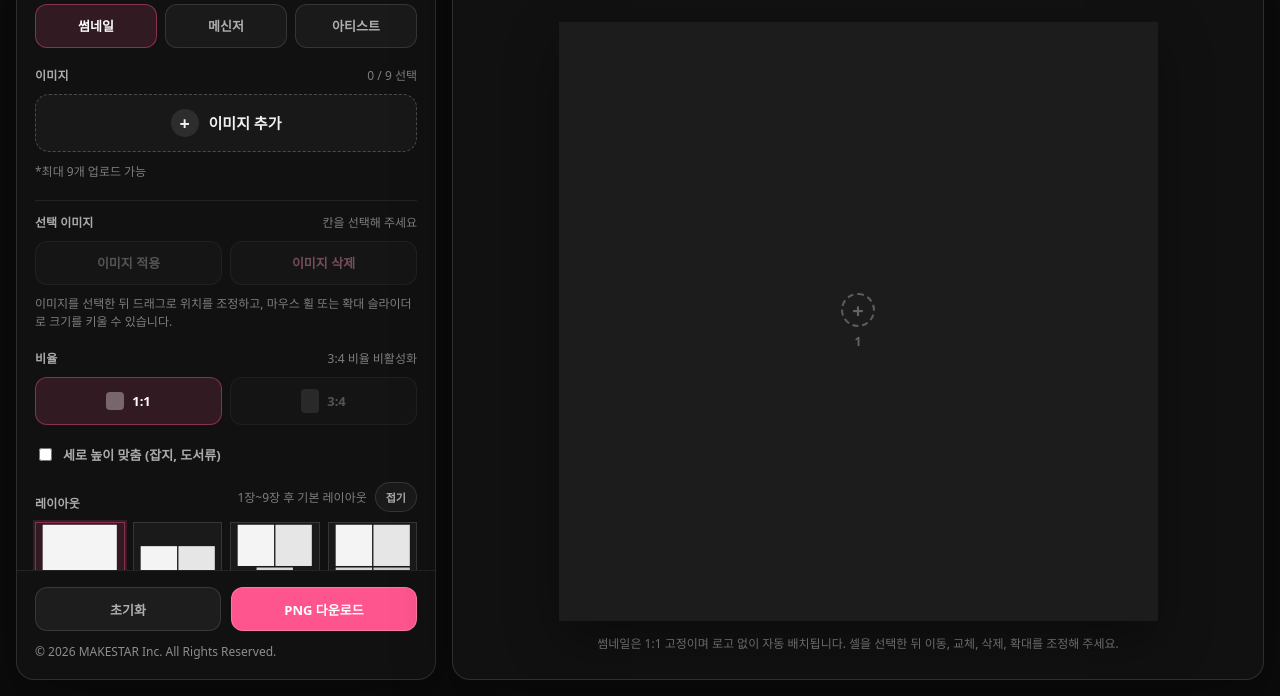
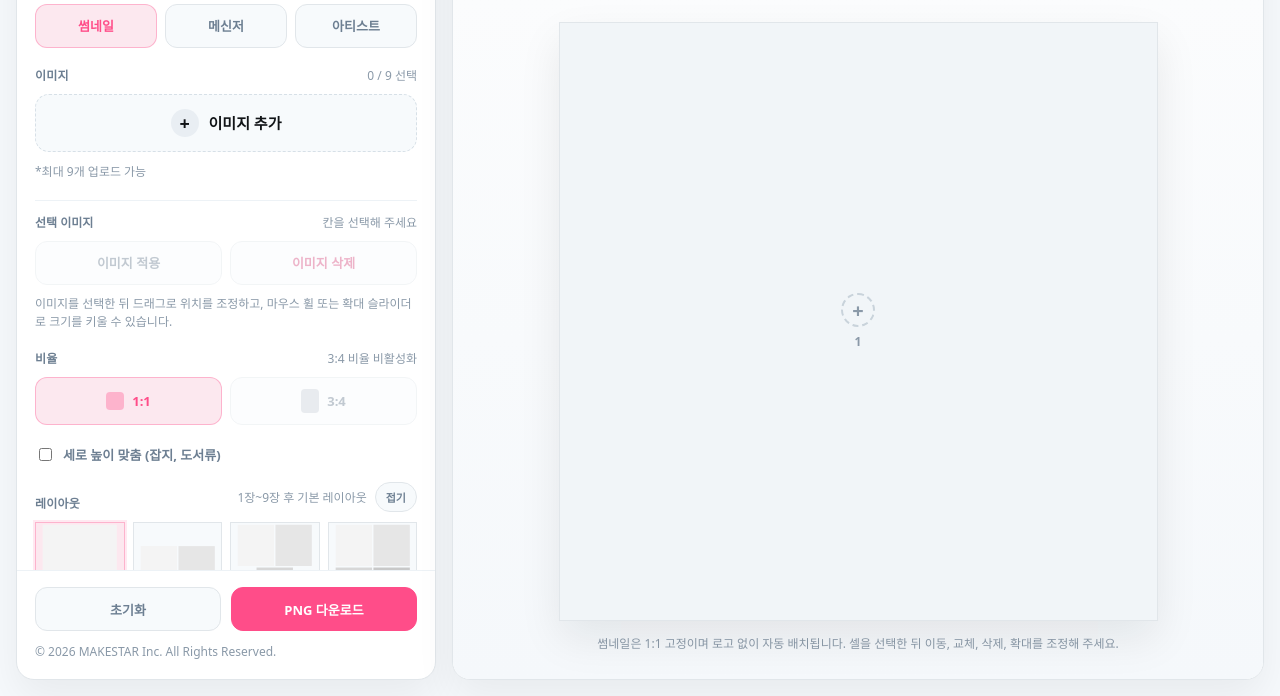
Before and after one commit to ChoiChunghun/MAKESTAR-Collage, a plain HTML site: page CollageMachine.html in a window 1280 px wide. Shown: the part 104-800 px from the top of the page. Drawn offline with Linux system fonts and the light colour scheme; a web font is replaced by a local one.

Commit message:
Apply light design system styling

```diff
--- a/CollageMachine.html
+++ b/CollageMachine.html
@@ -9,17 +9,20 @@
 <link rel="stylesheet" href="https://cdn.jsdelivr.net/gh/orioncactus/pretendard/dist/web/static/pretendard.css">
 <style>
 :root{
-  --bg:#0b0b0b;
-  --panel:#111111;
-  --panel-2:#151515;
-  --line:rgba(255,255,255,.12);
-  --line-soft:rgba(255,255,255,.08);
-  --text:rgba(255,255,255,.94);
-  --muted:rgba(255,255,255,.65);
-  --muted-2:rgba(255,255,255,.46);
-  --accent:#FF558F;
-  --accent-soft:rgba(255,85,143,.14);
-  --shadow:0 24px 60px rgba(0,0,0,.28);
+  --bg:#f6f9fc;
+  --panel:#ffffff;
+  --panel-2:#fcfdfd;
+  --surface:#f7fafc;
+  --surface-strong:#f1f5f8;
+  --line:#e1e6ea;
+  --line-soft:#edf2f6;
+  --text:#111417;
+  --muted:#6d7f92;
+  --muted-2:#8a99a8;
+  --accent:#ff4d89;
+  --accent-soft:#fce8ef;
+  --accent-line:rgba(255,77,137,.34);
+  --shadow:0 18px 40px rgba(17,20,23,.06);
   --radius-lg:18px;
   --radius-md:14px;
   --radius-sm:10px;
@@ -101,18 +104,18 @@ button{border:none;cursor:pointer}
   padding:10px 12px;
   border:1px solid var(--line);
   border-radius:12px;
-  background:rgba(255,255,255,.04);
+  background:var(--surface);
   color:var(--muted);
   font-size:13px;
   font-weight:700;
   transition:background .18s,border-color .18s,color .18s,transform .18s;
 }
 
-.mode-tab:hover{background:rgba(255,255,255,.07);color:var(--text)}
+.mode-tab:hover{background:var(--surface-strong);color:var(--text)}
 .mode-tab.active{
   background:var(--accent-soft);
-  border-color:rgba(255,85,143,.42);
-  color:#fff;
+  border-color:var(--accent-line);
+  color:var(--accent);
 }
 
 .panel-body{
@@ -126,7 +129,7 @@ button{border:none;cursor:pointer}
 }
 
 .panel-body::-webkit-scrollbar{width:6px}
-.panel-body::-webkit-scrollbar-thumb{background:rgba(255,255,255,.14);border-radius:999px}
+.panel-body::-webkit-scrollbar-thumb{background:rgba(138,153,168,.45);border-radius:999px}
 
 .section{
   display:flex;
@@ -173,9 +176,9 @@ button{border:none;cursor:pointer}
   gap:10px;
   min-height:58px;
   padding:14px 16px;
-  border:1.5px dashed rgba(255,255,255,.22);
+  border:1.5px dashed #d7e0e7;
   border-radius:var(--radius-md);
-  background:rgba(255,255,255,.03);
+  background:var(--surface);
   color:var(--text);
   font-size:15px;
   font-weight:700;
@@ -183,9 +186,9 @@ button{border:none;cursor:pointer}
 }
 
 .upload-btn:hover{
-  border-color:rgba(255,85,143,.52);
+  border-color:var(--accent-line);
   background:var(--accent-soft);
-  color:#fff;
+  color:var(--accent);
 }
 
 .upload-plus{
@@ -194,7 +197,7 @@ button{border:none;cursor:pointer}
   width:28px;
   height:28px;
   border-radius:50%;
-  background:rgba(255,255,255,.09);
+  background:#e9eef3;
   font-size:18px;
   font-weight:700;
 }
@@ -216,7 +219,7 @@ button{border:none;cursor:pointer}
   overflow:hidden;
   border-radius:12px;
   border:1px solid var(--line);
-  background:#1b1b1b;
+  background:var(--surface);
 }
 
 .img-thumb img{
@@ -235,11 +238,12 @@ button{border:none;cursor:pointer}
   width:26px;
   height:26px;
   border-radius:50%;
-  background:rgba(0,0,0,.56);
-  color:#fff;
+  background:rgba(252,253,253,.96);
+  color:var(--muted);
   font-size:12px;
   font-weight:700;
-  border:none;
+  border:1px solid rgba(225,230,234,.92);
+  box-shadow:0 8px 18px rgba(17,20,23,.08);
 }
 
 .img-index{
@@ -249,11 +253,12 @@ button{border:none;cursor:pointer}
   min-width:24px;
   padding:4px 7px;
   border-radius:999px;
-  background:rgba(0,0,0,.56);
-  color:#fff;
+  background:rgba(252,253,253,.96);
+  color:var(--muted);
   font-size:11px;
   font-weight:700;
   line-height:1;
+  border:1px solid rgba(225,230,234,.92);
 }
 
 .img-count{
@@ -276,18 +281,18 @@ button{border:none;cursor:pointer}
   padding:10px 12px;
   border:1px solid var(--line);
   border-radius:12px;
-  background:rgba(255,255,255,.04);
+  background:var(--surface);
   color:var(--muted);
   font-size:13px;
   font-weight:700;
   transition:background .18s,border-color .18s,color .18s,opacity .18s;
 }
 
-.ratio-chip:hover:not(.disabled){background:rgba(255,255,255,.07);color:var(--text)}
+.ratio-chip:hover:not(.disabled){background:var(--surface-strong);color:var(--text)}
 .ratio-chip.active{
   background:var(--accent-soft);
-  border-color:rgba(255,85,143,.42);
-  color:#fff;
+  border-color:var(--accent-line);
+  color:var(--accent);
 }
 
 .ratio-chip.disabled{
@@ -316,7 +321,7 @@ button{border:none;cursor:pointer}
   padding:6px 10px;
   border:1px solid var(--line);
   border-radius:999px;
-  background:rgba(255,255,255,.04);
+  background:var(--surface);
   color:var(--muted);
   font-size:11px;
   font-weight:700;
@@ -324,8 +329,8 @@ button{border:none;cursor:pointer}
 }
 
 .section-toggle:hover{
-  background:rgba(255,255,255,.08);
-  color:#fff;
+  background:var(--surface-strong);
+  color:var(--text);
 }
 
 .layout-body.collapsed{
@@ -337,18 +342,18 @@ button{border:none;cursor:pointer}
   aspect-ratio:1;
   overflow:hidden;
   border:1px solid var(--line);
-  background:rgba(255,255,255,.04);
+  background:var(--surface);
   transition:border-color .18s,background .18s,transform .18s,box-shadow .18s;
 }
 
 .layout-thumb:hover{
-  background:rgba(255,255,255,.07);
+  background:var(--surface-strong);
   transform:translateY(-1px);
 }
 
 .layout-thumb.active{
-  border-color:rgba(255,85,143,.42);
-  box-shadow:0 0 0 2px rgba(255,85,143,.16);
+  border-color:var(--accent-line);
+  box-shadow:0 0 0 2px rgba(255,77,137,.12);
   background:var(--accent-soft);
 }
 
@@ -366,7 +371,7 @@ button{border:none;cursor:pointer}
   color:var(--muted-2);
 }
 
-.layout-thumb.active .layout-thumb-label{color:#fff}
+.layout-thumb.active .layout-thumb-label{color:var(--accent)}
 
 .misc-card{
   display:flex;
@@ -399,7 +404,7 @@ button{border:none;cursor:pointer}
 .setting-val{
   min-width:40px;
   text-align:right;
-  color:#fff;
+  color:var(--text);
   font-size:12px;
   font-weight:700;
 }
@@ -477,15 +482,15 @@ button{border:none;cursor:pointer}
 
 .logo-color-btn,.ghost-btn,.ghost-btn-danger{
   border:1px solid var(--line);
-  background:rgba(255,255,255,.05);
+  background:var(--surface);
   color:var(--muted);
 }
 
-.logo-color-btn:hover,.ghost-btn:hover,.ghost-btn-danger:hover{background:rgba(255,255,255,.09);color:#fff}
+.logo-color-btn:hover,.ghost-btn:hover,.ghost-btn-danger:hover{background:var(--surface-strong);color:var(--text)}
 .logo-color-btn.active{
   background:var(--accent-soft);
-  border-color:rgba(255,85,143,.42);
-  color:#fff;
+  border-color:var(--accent-line);
+  color:var(--accent);
 }
 
 .logo-chip{
@@ -498,7 +503,7 @@ button{border:none;cursor:pointer}
   width:12px;
   height:12px;
   border-radius:3px;
-  border:1px solid rgba(255,255,255,.22);
+  border:1px solid var(--line);
 }
 
 .logo-position-grid{
@@ -517,20 +522,20 @@ button{border:none;cursor:pointer}
   padding:10px 8px;
   border:1px solid var(--line);
   border-radius:12px;
-  background:rgba(255,255,255,.05);
+  background:var(--surface);
   color:var(--muted);
   transition:background .18s,border-color .18s,color .18s;
 }
 
 .logo-position-btn:hover{
-  background:rgba(255,255,255,.09);
-  color:#fff;
+  background:var(--surface-strong);
+  color:var(--text);
 }
 
 .logo-position-btn.active{
   background:var(--accent-soft);
-  border-color:rgba(255,85,143,.42);
-  color:#fff;
+  border-color:var(--accent-line);
+  color:var(--accent);
 }
 
 .logo-position-preview{
@@ -538,8 +543,8 @@ button{border:none;cursor:pointer}
   width:44px;
   height:30px;
   border-radius:8px;
-  border:1px solid rgba(255,255,255,.14);
-  background:linear-gradient(180deg,rgba(255,255,255,.12),rgba(255,255,255,.04));
+  border:1px solid var(--line);
+  background:linear-gradient(180deg,#ffffff,#f4f7fa);
 }
 
 .logo-position-dot{
@@ -590,7 +595,7 @@ button{border:none;cursor:pointer}
   gap:8px;
 }
 
-.ghost-btn-danger{color:#ff9dbd}
+.ghost-btn-danger{color:#d54c7f}
 .ghost-btn:disabled,.ghost-btn-danger:disabled,.primary-btn:disabled,.logo-color-btn:disabled{
   opacity:.42;
   cursor:not-allowed;
@@ -626,7 +631,7 @@ button{border:none;cursor:pointer}
 }
 
 .primary-btn{
-  border:1px solid rgba(255,255,255,.2);
+  border:1px solid var(--accent);
   background:var(--accent);
   color:#fff;
 }
@@ -637,7 +642,7 @@ button{border:none;cursor:pointer}
 }
 
 .footer-copy{
-  color:rgba(255,255,255,.52);
+  color:var(--muted-2);
   font-size:12px;
   line-height:1.5;
 }
@@ -686,6 +691,7 @@ button{border:none;cursor:pointer}
   align-items:center;
   justify-content:center;
   padding:24px;
+  background:linear-gradient(180deg,#fbfcfd 0%, #f5f8fb 100%);
 }
 
 #canvas-wrap{
@@ -702,7 +708,8 @@ button{border:none;cursor:pointer}
   overflow:hidden;
   flex-shrink:0;
   background:#fff;
-  box-shadow:0 20px 48px rgba(0,0,0,.34);
+  border:1px solid var(--line);
+  box-shadow:0 18px 40px rgba(17,20,23,.08);
 }
 
 #canvas-container.ratio-11{aspect-ratio:1/1}
@@ -719,7 +726,7 @@ button{border:none;cursor:pointer}
 .cell{
   position:absolute;
   overflow:hidden;
-  background:#1c1c1c;
+  background:#eef2f5;
   cursor:pointer;
   z-index:1;
   touch-action:none;
@@ -731,7 +738,7 @@ button{border:none;cursor:pointer}
 .cell-ov{
   position:absolute;
   inset:0;
-  background:rgba(255,85,143,.12);
+  background:rgba(255,77,137,.12);
   opacity:0;
   transition:opacity .18s;
   pointer-events:none;
@@ -755,7 +762,7 @@ button{border:none;cursor:pointer}
   align-items:center;
   justify-content:center;
   gap:6px;
-  color:#646464;
+  color:#8a99a8;
   font-size:12px;
   font-weight:700;
   pointer-events:none;
@@ -768,7 +775,7 @@ button{border:none;cursor:pointer}
   width:34px;
   height:34px;
   border-radius:50%;
-  border:2px dashed #5d5d5d;
+  border:2px dashed #c9d3db;
   font-size:20px;
 }
 
@@ -819,7 +826,9 @@ button{border:none;cursor:pointer}
   padding:12px 18px;
   border-radius:999px;
   background:#fff;
-  color:#111;
+  color:var(--text);
+  border:1px solid var(--line);
+  box-shadow:0 14px 30px rgba(17,20,23,.08);
   font-size:13px;
   font-weight:700;
   opacity:0;
@@ -834,7 +843,7 @@ button{border:none;cursor:pointer}
 }
 
 ::-webkit-scrollbar{width:6px;height:6px}
-::-webkit-scrollbar-thumb{background:rgba(255,255,255,.16);border-radius:999px}
+::-webkit-scrollbar-thumb{background:rgba(138,153,168,.45);border-radius:999px}
 ::-webkit-scrollbar-track{background:transparent}
 
 @media (max-width:1180px){
@@ -1302,7 +1311,7 @@ function getFitMetrics(naturalWidth, naturalHeight, frameWidth, frameHeight, opt
 
 function updateRectCellBackground(cell, fitMetrics) {
   if (!cell?.el) return;
-  cell.el.style.background = fitMetrics?.fitMode === 'height' ? 'transparent' : '#1c1c1c';
+  cell.el.style.background = fitMetrics?.fitMode === 'height' ? 'transparent' : 'var(--surface-strong)';
 }
 
 function getRectLayoutBounds() {
@@ -1808,7 +1817,7 @@ function renderLayoutGrid() {
         const poly = document.createElementNS(NS, 'polygon');
         poly.setAttribute('points', zone.p);
         poly.setAttribute('fill', TC[index % TC.length]);
-        poly.setAttribute('stroke', '#111111');
+        poly.setAttribute('stroke', '#d2dae1');
         poly.setAttribute('stroke-width', String(previewStroke));
         poly.setAttribute('stroke-linejoin', 'round');
         group.appendChild(poly);
@@ -1951,7 +1960,7 @@ function buildRectCells(container, images) {
     cell.style.top = `calc(${zone.y}% + ${gapTop}px)`;
     cell.style.width = `calc(${zone.w}% - ${gapLeft + gapRight}px)`;
     cell.style.height = `calc(${zone.h}% - ${gapTop + gapBottom}px)`;
-    cell.style.background = '#1c1c1c';
+    cell.style.background = 'var(--surface-strong)';
 
     const overlay = document.createElement('div');
     overlay.className = 'cell-ov';
@@ -2163,7 +2172,7 @@ function clearCellImage(cellIndex) {
     if (cell.hitPoly) cell.hitPoly.style.cursor = 'pointer';
   } else {
     cell.el.style.clipPath = '';
-    cell.el.style.background = '#1c1c1c';
+    cell.el.style.background = 'var(--surface-strong)';
     cell.el.classList.remove('has-img');
     cell.el.querySelector('.cell-img')?.remove();
     if (!cell.el.querySelector('.cell-ph')) appendPlaceholder(cell.el, cellIndex);
```
